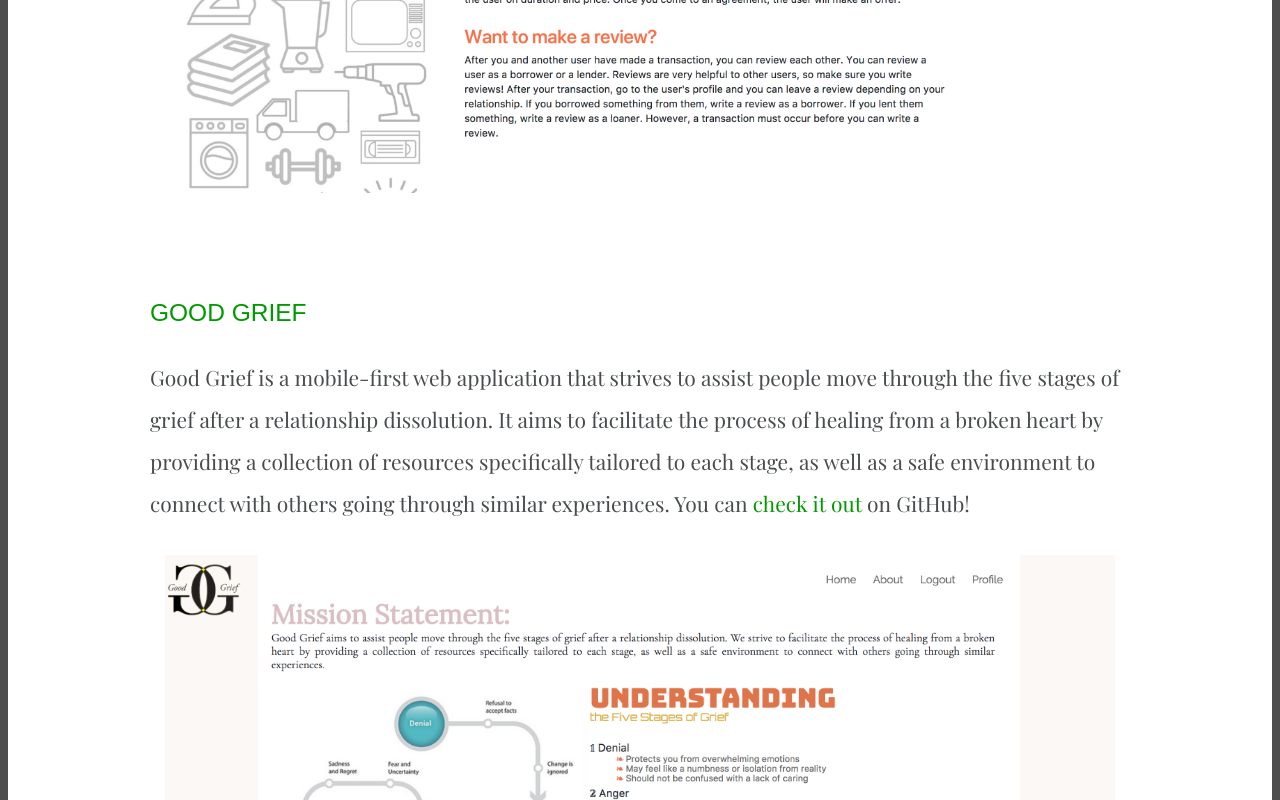
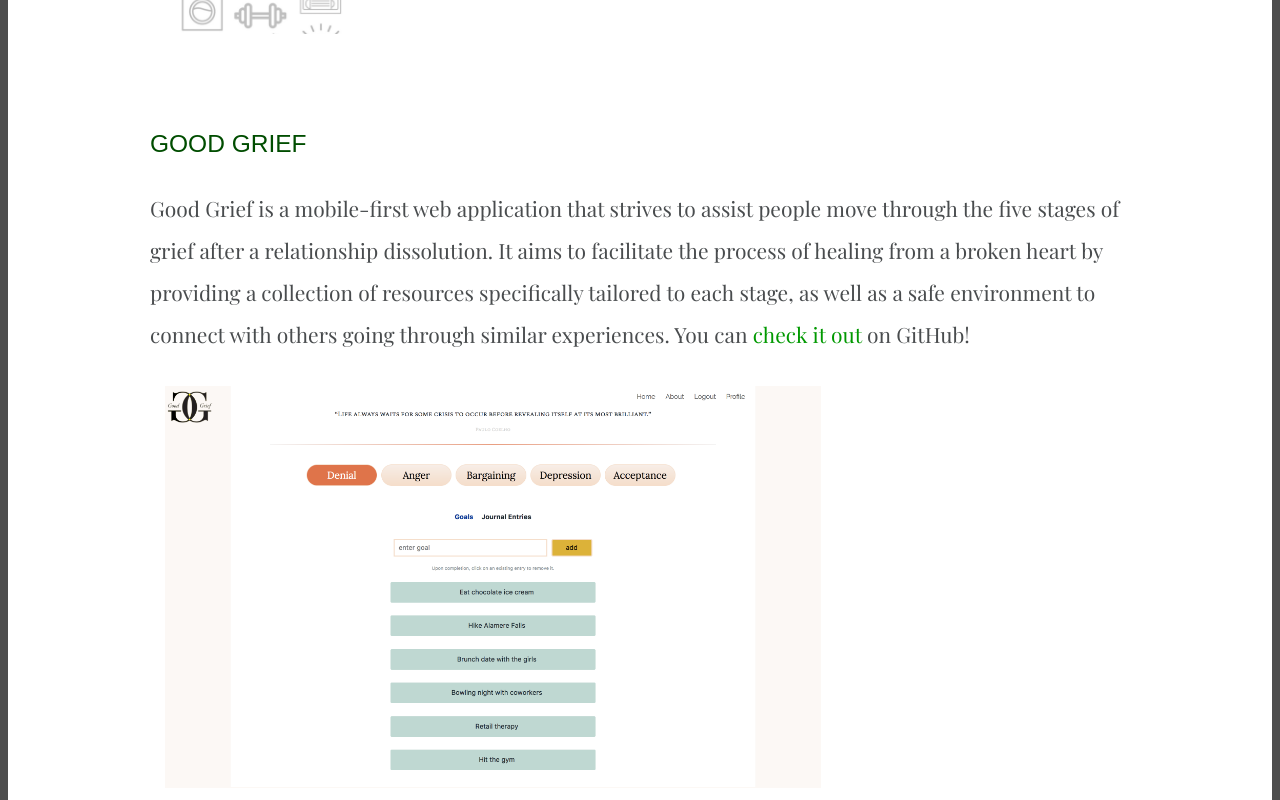
Before and after one commit to shannonnolan17/portfolio, a React (Create React App) app: page / in a window 1280 px wide. Shown: the part 1860-2660 px from the top of the page. Built offline with nearby package versions, Linux system fonts and the light colour scheme; a web font is replaced by a local one.

Commit message:
Resize pictures

```diff
--- a/src/About.css
+++ b/src/About.css
@@ -29,17 +29,15 @@
   font-size: 1.75em;
   line-height: 1em;
   margin-bottom: 1.25em;
-  color: #009900;
+  color: #004d00;
   font-family: 'Cuprum', sans-serif;
   -webkit-font-smoothing: antialiased;
 }
 
 .about-pic {
-  top: 0;
-  width: 100%;
-  height: 100%;
+  width: 70%;
+  height: 70%;
   z-index: 2;
-  padding-bottom: 10px;
 }
 
 .project-sections {
--- a/src/components/About.js
+++ b/src/components/About.js
@@ -21,7 +21,7 @@
         <div className="project-sections">
           <h2 className='subtitle'>GOOD GRIEF</h2>
           <p className="p-font">Good Grief is a mobile-first web application that strives to assist people move through the five stages of grief after a relationship dissolution. It aims to facilitate the process of healing from a broken heart by providing a collection of resources specifically tailored to each stage, as well as a safe environment to connect with others going through similar experiences. You can<a href="https://github.com/shannonnolan17/good-grief-front" target="_blank" className="link-color"> check it out</a> on GitHub!</p>
-          <img className="container about-pic" src={require('./home_page.png')} alt="Photo by Thomas Verbruggen on Unsplash"/>
+          <img className="container about-pic" src={require('./user_page_1.png')} alt="Photo by Thomas Verbruggen on Unsplash"/>
         </div>
       </div>
     );
```
Also changed, not shown: src/components/user_page_1.png (added).
